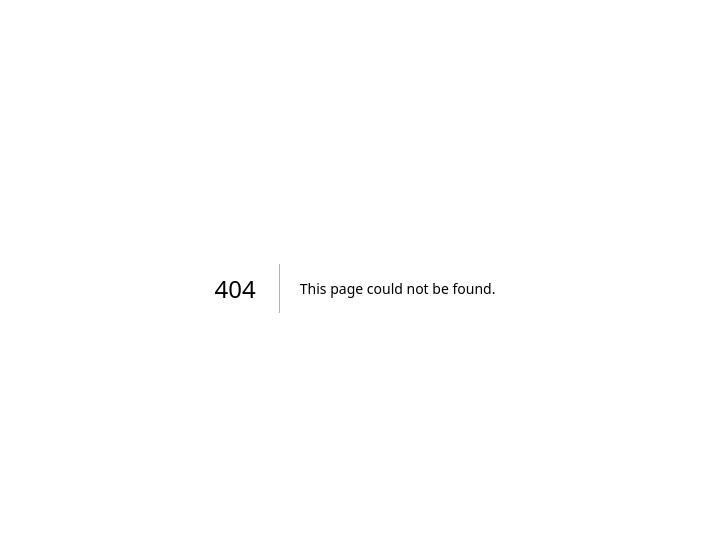
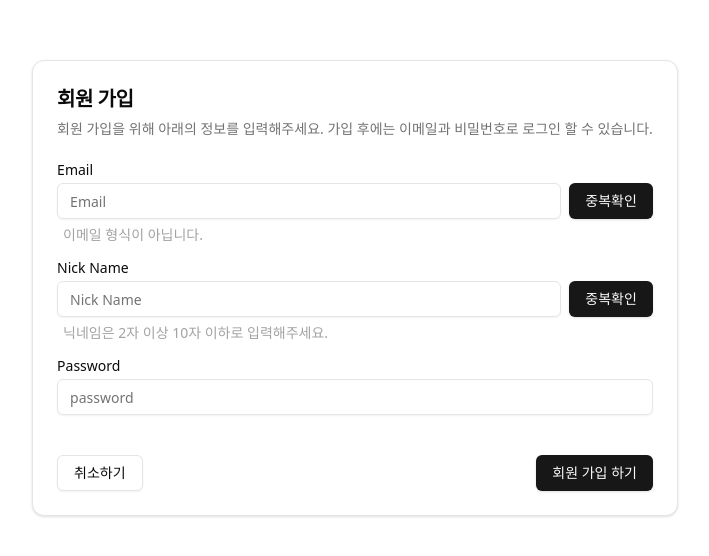
Before and after one commit to kimmand0o0/ap_blog, a Next.js app: page /signup in a window 1280 px wide. Before the commit this address had no page. Shown: the part 112-668 px from the top of the page, without its empty margins (285-994 px from the left). Built offline with nearby package versions, Linux system fonts and the light colour scheme.

Commit message:
💄 로그인 및 회원가입 페이지 ui 구현 #3

```diff
--- /dev/null
+++ b/app/login/page.tsx
@@ -0,0 +1,49 @@
+"use client";
+
+import { Button } from "@/components/ui/button";
+import {
+  Card,
+  CardContent,
+  CardFooter,
+  CardHeader,
+  CardTitle,
+} from "@/components/ui/card";
+import { Input } from "@/components/ui/input";
+import { Label } from "@/components/ui/label";
+import { useRouter } from "next/navigation";
+
+export default function Signup() {
+  const router = useRouter();
+
+  return (
+    <main className="w-screen h-screen p-48 flex items-center justify-center">
+      <Card className="min-w-[350px]">
+        <CardHeader>
+          <CardTitle className="text-xl">로그인</CardTitle>
+        </CardHeader>
+        <CardContent>
+          <div className="grid w-full items-center gap-4">
+            <div className="flex flex-col space-y-1.5">
+              <Label htmlFor="email">Email</Label>
+              <Input id="email" type="email" placeholder="Email" />
+            </div>
+            <div className="flex flex-col space-y-1.5">
+              <Label htmlFor="password">Password</Label>
+              <Input
+                id="password"
+                type="password"
+                placeholder="Name of your project"
+              />
+            </div>
+          </div>
+        </CardContent>
+        <CardFooter className="pt-4 flex justify-between">
+          <Button variant="outline" onClick={() => router.push("/signup")}>
+            회원 가입
+          </Button>
+          <Button>로그인</Button>
+        </CardFooter>
+      </Card>
+    </main>
+  );
+}
--- /dev/null
+++ b/app/signup/_components/duplicate-check-input.tsx
@@ -0,0 +1,54 @@
+import { useEffect, useState } from "react";
+
+import { Button } from "@/components/ui/button";
+import { Input } from "@/components/ui/input";
+import { Label } from "@/components/ui/label";
+
+interface DuplicateCheckInputProps {
+  label: string;
+  type: string;
+  placeholder: string;
+  validCondition: (value: string) => boolean;
+  inValidMessage: string;
+  duplicateMessage: string;
+}
+
+export default function DuplicateCheckInput({
+  label,
+  type,
+  placeholder,
+  validCondition,
+  inValidMessage,
+  duplicateMessage,
+}: DuplicateCheckInputProps) {
+  const [value, setValue] = useState("");
+
+  const [isValid, setIsValid] = useState(true);
+  const [isDuplicate, setIsDuplicate] = useState(false);
+
+  useEffect(() => {
+    setIsValid(validCondition(value));
+  }, [value]);
+
+  return (
+    <div className="w-full flex flex-col space-y-1.5">
+      <Label htmlFor={label}>{placeholder}</Label>
+      <div className="flex w-full items-center space-x-2">
+        <Input
+          id={label}
+          type={type}
+          value={value}
+          onChange={(event) => setValue(event.target.value)}
+          placeholder={placeholder}
+        />
+        <Button>중복확인</Button>
+      </div>
+      {!isValid && (
+        <div className="text-sm pl-1.5 text-neutral-400">{inValidMessage}</div>
+      )}
+      {isDuplicate && (
+        <div className="text-sm pl-1.5 text-red-400">{duplicateMessage}</div>
+      )}
+    </div>
+  );
+}
--- /dev/null
+++ b/app/signup/page.tsx
@@ -0,0 +1,111 @@
+"use client";
+
+import { useRouter } from "next/navigation";
+
+import {
+  Card,
+  CardContent,
+  CardDescription,
+  CardFooter,
+  CardHeader,
+  CardTitle,
+} from "@/components/ui/card";
+import { Input } from "@/components/ui/input";
+import { Label } from "@/components/ui/label";
+import { Button } from "@/components/ui/button";
+
+import DuplicateCheckInput from "@/app/signup/_components/duplicate-check-input";
+
+export default function Signup() {
+  const router = useRouter();
+
+  const DUPLICATE_INPUTS: {
+    label: string;
+    type: string;
+    placeholder: string;
+    validCondition: (value: string) => boolean;
+    inValidMessage: string;
+    duplicateMessage: string;
+  }[] = [
+    {
+      label: "email",
+      type: "email",
+      placeholder: "Email",
+      validCondition: (email: string): boolean => {
+        const trimmed = email.trim();
+
+        return (
+          trimmed.includes("@") &&
+          !trimmed.includes("..") &&
+          /^[^\s@]+@[^\s@]+\.[^\s@]+$/.test(trimmed)
+        );
+      },
+      inValidMessage: "이메일 형식이 아닙니다.",
+      duplicateMessage: "중복된 이메일 입니다.",
+    },
+    {
+      label: "name",
+      type: "string",
+      placeholder: "Nick Name",
+      validCondition: (name: string): boolean => {
+        const trimmed = name.trim();
+
+        return (
+          trimmed.length >= 2 &&
+          trimmed.length <= 10 &&
+          /^[a-zA-Z0-9가-힣]+$/.test(trimmed)
+        );
+      },
+      inValidMessage: "닉네임은 2자 이상 10자 이하로 입력해주세요.",
+      duplicateMessage: "중복된 닉네임 입니다.",
+    },
+  ];
+
+  return (
+    <main className="w-screen h-screen p-48 flex items-center justify-center">
+      <Card className="min-w-[350px]">
+        <CardHeader>
+          <CardTitle className="text-xl">회원 가입</CardTitle>
+          <CardDescription>
+            회원 가입을 위해 아래의 정보를 입력해주세요. 가입 후에는 이메일과
+            비밀번호로 로그인 할 수 있습니다.
+          </CardDescription>
+        </CardHeader>
+        <CardContent>
+          <div className="grid w-full items-center gap-4">
+            {DUPLICATE_INPUTS.map(
+              ({
+                label,
+                type,
+                placeholder,
+                validCondition,
+                inValidMessage,
+                duplicateMessage,
+              }) => (
+                <DuplicateCheckInput
+                  key={label}
+                  label={label}
+                  type={type}
+                  placeholder={placeholder}
+                  validCondition={validCondition}
+                  inValidMessage={inValidMessage}
+                  duplicateMessage={duplicateMessage}
+                />
+              )
+            )}
+            <div className="flex flex-col space-y-1.5">
+              <Label htmlFor="password">Password</Label>
+              <Input id="password" type="password" placeholder="password" />
+            </div>
+          </div>
+        </CardContent>
+        <CardFooter className="pt-4 flex justify-between">
+          <Button variant="outline" onClick={() => router.push("/login")}>
+            취소하기
+          </Button>
+          <Button>회원 가입 하기</Button>
+        </CardFooter>
+      </Card>
+    </main>
+  );
+}
```
